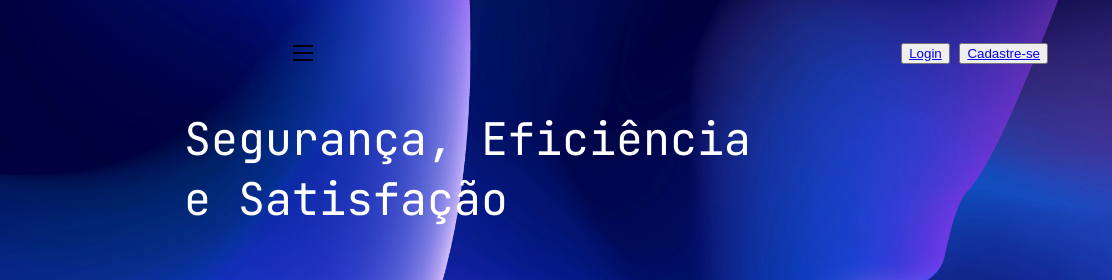
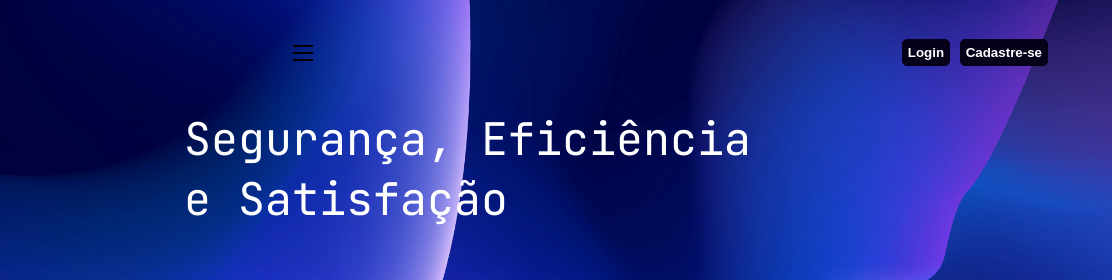
Before and after one commit to SafeHouse-2024/app-web, a website: page aplicação/public/index.html in a window 1280 px wide. Shown: the top 280 px of the page, 168-1280 px from the left. Drawn offline with Linux system fonts and the light colour scheme; a web font is replaced by a local one.

Commit message:
Atualizado estilização header

```diff
--- a/aplicação/public/css/style.css
+++ b/aplicação/public/css/style.css
@@ -63,7 +63,30 @@ header {
   z-index: 1000;
 }
 
+.btn-header {
+  width: auto;
+  height: auto;
+  padding: 5px;
+  list-style: none;
+  background-color: #060118;
+  border: 1px solid #060118;
+  border-radius: 5px;
+}
+.btn-header a{
+  text-decoration: none;
+  color: #fff;
+  font-weight: bold;
+}
+.btn-header:hover{
+  transition: all .5s;
+  background-color: #fff;
+  font-weight: bold;
+}
 
+.btn-header:hover a{
+  transition: all .5s;
+  color: #060118;
+}
 
 #btn-mobile {
   display: none;
--- a/aplicação/public/index.html
+++ b/aplicação/public/index.html
@@ -24,8 +24,8 @@
       </ul>
     </nav>
     <div>
-      <button><a href="./login.html">Login</a></button>
-      <button><a href="./cadastro.html">Cadastre-se</a></button>
+      <button class="btn-header"><a href="./login.html">Login</a></button>
+      <button class="btn-header"><a href="./cadastro.html">Cadastre-se</a></button>
     </div>
   </header>
   <main>
```
